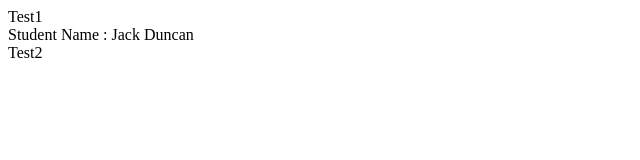
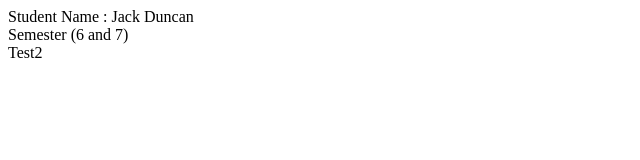
Before and after one commit to jackduncanr/Taller-1, a plain HTML site: page Index.html in a window 1280 px wide. Shown: the whole page, without its empty margins (0-640 px from the left). Drawn offline with Linux system fonts and the light colour scheme.

Commit message:
Commit Semester

```diff
--- a/Index.html
+++ b/Index.html
@@ -6,8 +6,8 @@
     <title>My Frist Web Page</title>
 </head>
 <body>
-    <div>Test1</div>
     <div>Student Name : Jack Duncan</div>
+    <div>Semester (6 and 7) </div>
     <div>Test2</div>
 </body>
 </html>
```
